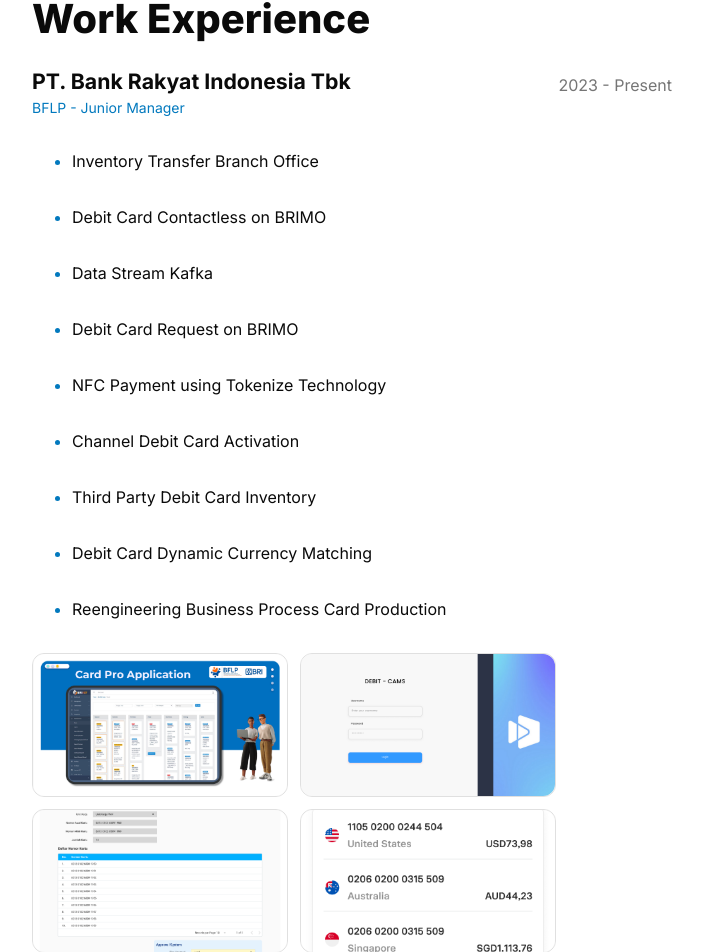
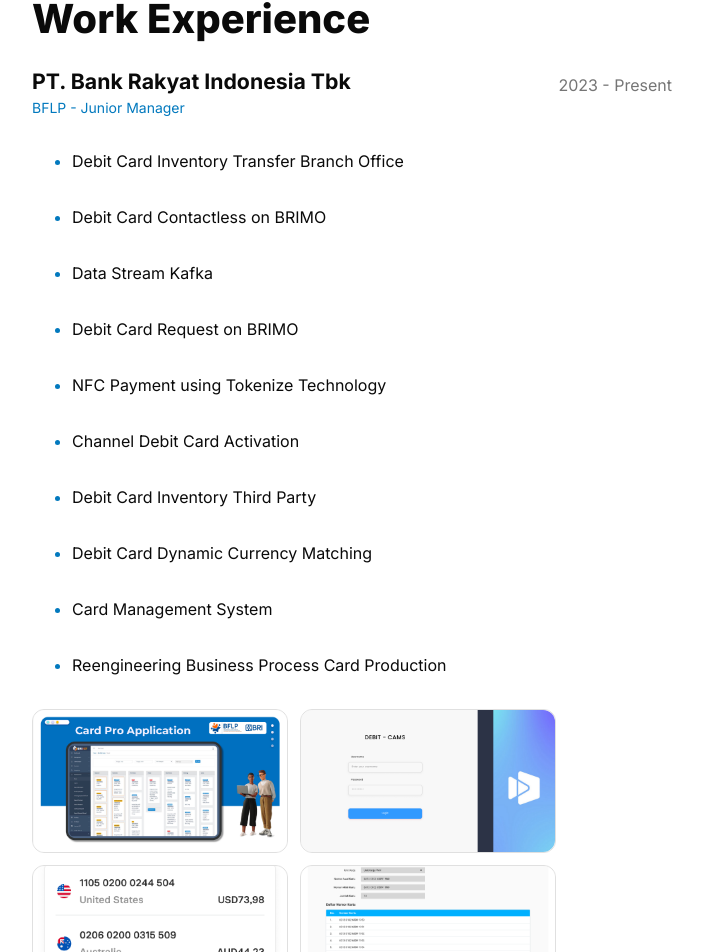
Before and after one commit to fa-mi/magic-portfolio-for-next-js, a Next.js app: page /about in a window 1280 px wide. Shown: the part 1033-1985 px from the top of the page, without its empty margins (480-1183 px from the left). Built offline with nearby package versions, Linux system fonts and the light colour scheme.

Commit message:
add image for channel activation
add image for channel activation

```diff
--- a/src/app/resources/content.js
+++ b/src/app/resources/content.js
@@ -84,14 +84,15 @@ const about = {
                 timeframe: '2023 - Present',
                 role: 'BFLP - Junior Manager',
                 achievements: [
-                    <>Inventory Transfer Branch Office</>,
+                    <>Debit Card Inventory Transfer Branch Office</>,
                     <>Debit Card Contactless on BRIMO</>,
                     <>Data Stream Kafka</>,
                     <>Debit Card Request on BRIMO</>,
                     <>NFC Payment using Tokenize Technology</>,
                     <>Channel Debit Card Activation</>,
-                    <>Third Party Debit Card Inventory</>,
+                    <>Debit Card Inventory Third Party</>,
                     <>Debit Card Dynamic Currency Matching</>,
+                    <>Card Management System</>,
                     <>Reengineering Business Process Card Production</>
                 ],
                 images: [ // optional: leave the array empty if you don't want to display images
@@ -108,14 +109,20 @@ const about = {
                         height: 9
                     },
                     {
+                        src: '/images/projects/work/bri/dcm.png',
+                        alt: 'Dynamic Currency Matching',
+                        width: 16,
+                        height: 9
+                    },
+                    {
                         src: '/images/projects/work/bri/umi2.png',
                         alt: 'Inventory Third Party',
                         width: 16,
                         height: 9
                     },
                     {
-                        src: '/images/projects/work/bri/dcm.png',
-                        alt: 'Dynamic Currency Matching',
+                        src: '/images/projects/work/bri/channel-activation.JPG',
+                        alt: 'Channel Debit Card Activation',
                         width: 16,
                         height: 9
                     },
```
Also changed, not shown: src/app/resources/content-blog.js (+11 -4 lines), src/app/resources/content-minimal.js (+11 -4 lines), public/images/projects/work/bri/channel-activation.JPG (added).
